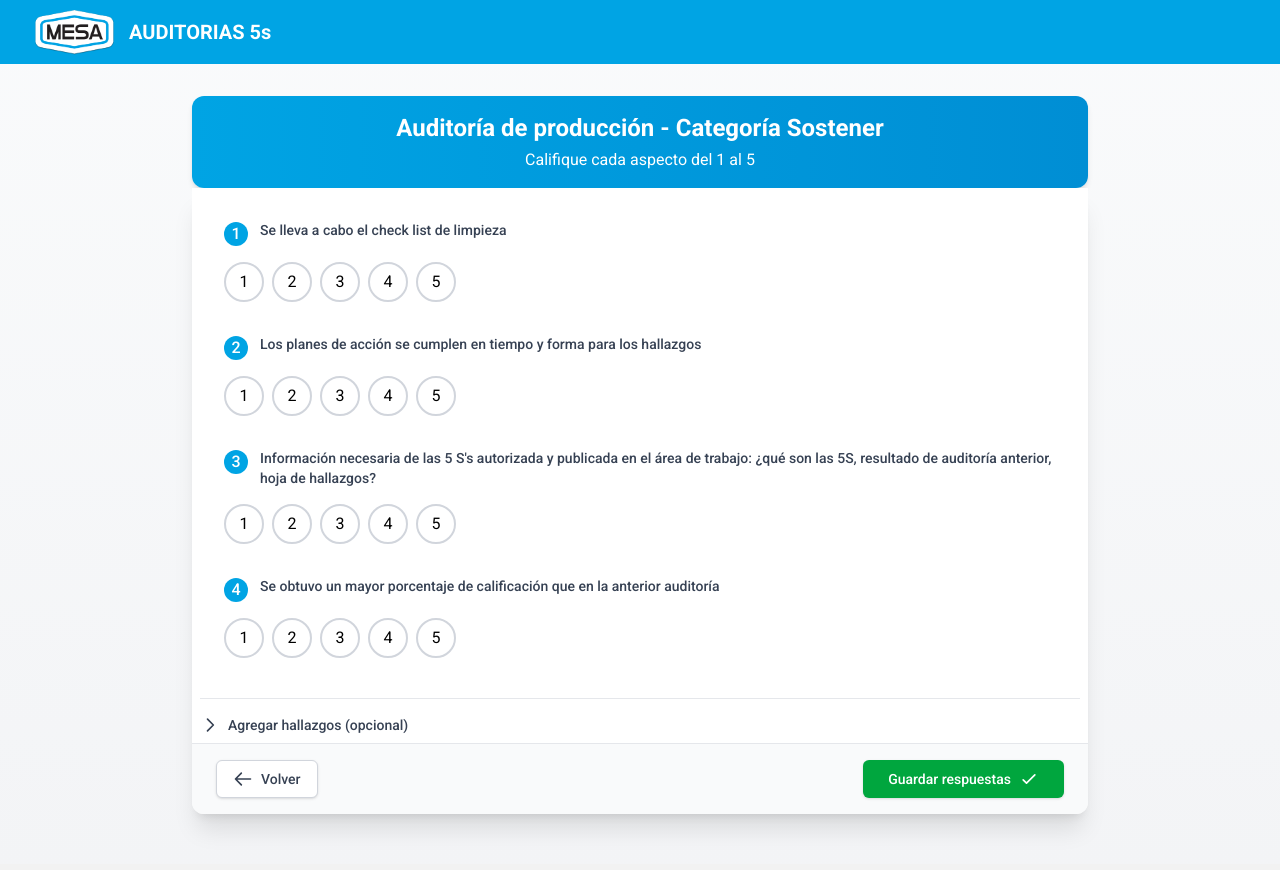
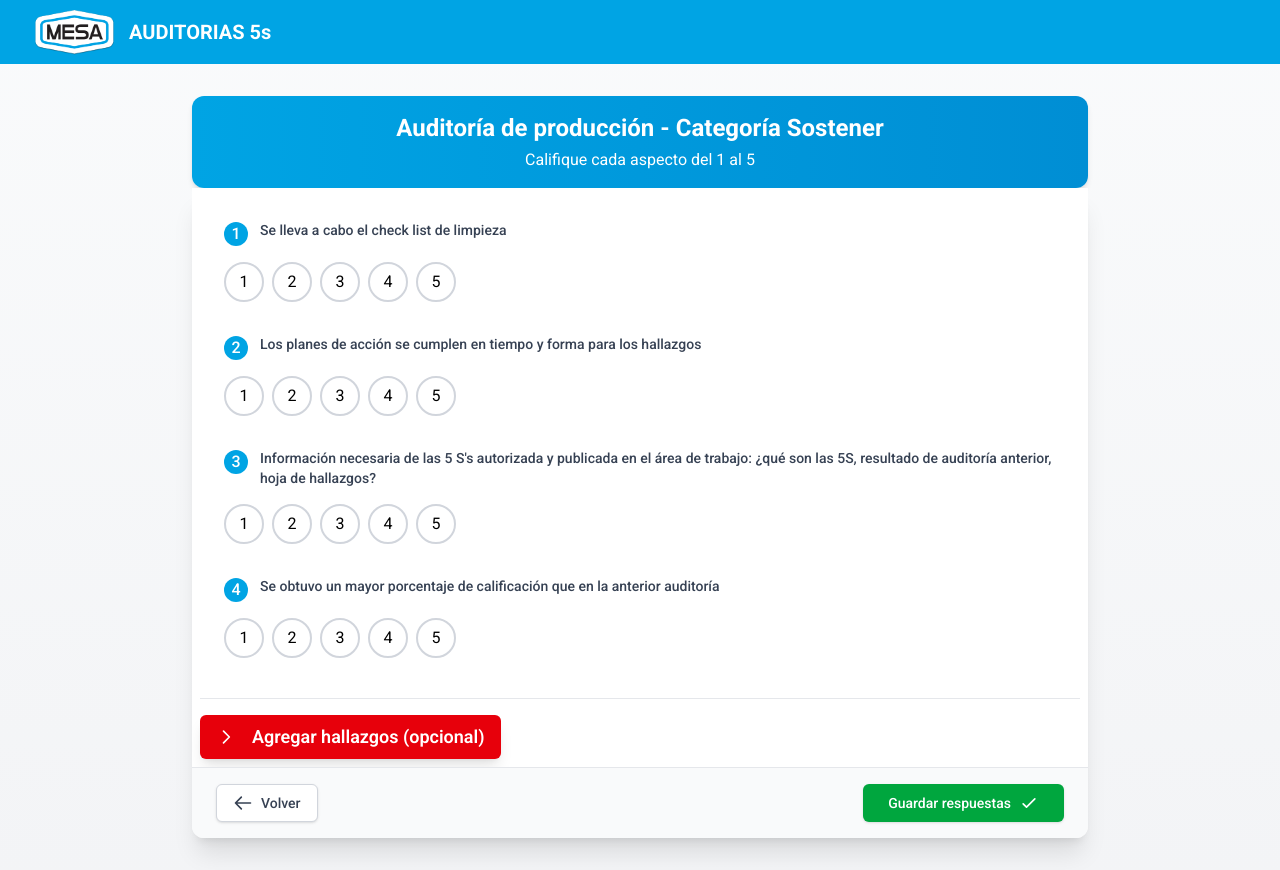
Before and after one commit to Manufacturas-Especializadas/Auditorias5s-FrontEnd, a React (Vite) app: page /categorias-auditoria-produccion-sostener in a window 1280 px wide. Built offline with nearby package versions, Linux system fonts and the light colour scheme.

Commit message:
Se cambio el estilo del boton

```diff
--- a/src/pages/Oficinas/OficinasSostenerFormPage.jsx
+++ b/src/pages/Oficinas/OficinasSostenerFormPage.jsx
@@ -152,8 +152,9 @@ const OficinasSostenerFormPage = () => {
                             <button
                                 type="button"
                                 onClick={() => setMostrarHallazgos(!mostrarHallazgos)}
-                                className="flex items-center text-sm font-medium text-gray-700
-                                hover:text-primary focus:outline-none hover:cursor-pointer"
+                                className="flex items-center gap-2 px-4 py-2 text-lg font-semibold text-white
+                                bg-red-600 hover:bg-red-700 rounded-md shadow-lg transition-all
+                                duration-300 focus:outline-none focus:ring-2 focus:ring-red-400 hover:cursor-pointer"
                             >
                                 <svg
                                     className={`h-5 w-5 mr-2 transform transition-transform ${mostrarHallazgos ? "rotate-90" : ""}`}
--- a/src/pages/Perifericas/PerifericasSostenerFormPage.jsx
+++ b/src/pages/Perifericas/PerifericasSostenerFormPage.jsx
@@ -152,8 +152,9 @@ const PerifericasSostenerFormPage = () => {
                             <button
                                 type="button"
                                 onClick={() => setMostrarHallazgos(!mostrarHallazgos)}
-                                className="flex items-center text-sm font-medium text-gray-700
-                                hover:text-primary focus:outline-none hover:cursor-pointer"
+                                className="flex items-center gap-2 px-4 py-2 text-lg font-semibold text-white
+                                bg-red-600 hover:bg-red-700 rounded-md shadow-lg transition-all
+                                duration-300 focus:outline-none focus:ring-2 focus:ring-red-400 hover:cursor-pointer"
                             >
                                 <svg
                                     className={`h-5 w-5 mr-2 transform transition-transform ${mostrarHallazgos ? "rotate-90" : ""}`}
--- a/src/pages/Produccion/ProduccionSostenerFormPage.jsx
+++ b/src/pages/Produccion/ProduccionSostenerFormPage.jsx
@@ -151,8 +151,9 @@ const ProduccionSostenerFormPage = () => {
                             <button
                                 type="button"
                                 onClick={() => setMostrarHallazgos(!mostrarHallazgos)}
-                                className="flex items-center text-sm font-medium text-gray-700
-                                hover:text-primary focus:outline-none hover:cursor-pointer"
+                                className="flex items-center gap-2 px-4 py-2 text-lg font-semibold text-white
+                                bg-red-600 hover:bg-red-700 rounded-md shadow-lg transition-all
+                                duration-300 focus:outline-none focus:ring-2 focus:ring-red-400 hover:cursor-pointer"
                             >
                                 <svg
                                     className={`h-5 w-5 mr-2 transform transition-transform ${mostrarHallazgos ? "rotate-90" : ""}`}
```
